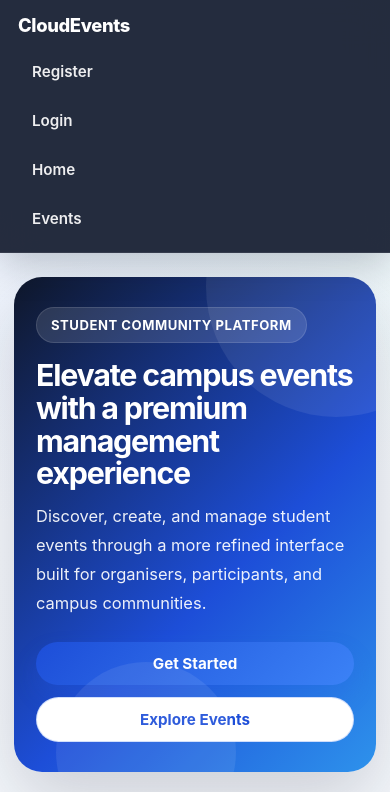
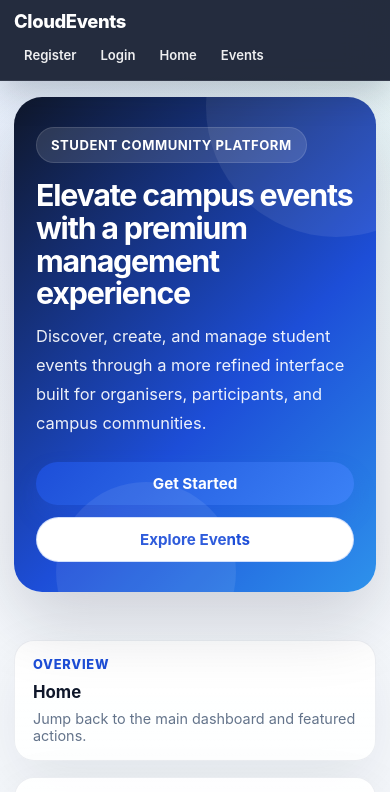
Before and after one commit to cloud-student-team/CloudStudentEventMgmt, a React (Create React App) app in the folder frontend/: page / in a window 390 px wide. Shown: the top 792 px of the page. Built offline with nearby package versions, Linux system fonts and the light colour scheme; no server answers.

Commit message:
Fix mobile navbar responsiveness

```diff
--- a/frontend/src/App.css
+++ b/frontend/src/App.css
@@ -1107,3 +1107,36 @@ a {
     padding: 0 14px 28px;
   }
 }
+
+/* ── Mobile Nav Fix ── */
+@media (max-width: 640px) {
+  .navbar {
+    padding: 10px 14px;
+    gap: 8px;
+  }
+
+  .nav-links {
+    width: 100%;
+    flex-direction: row;
+    flex-wrap: wrap;
+    gap: 4px;
+  }
+
+  .nav-links a,
+  .nav-links button,
+  .welcome-text {
+    width: auto;
+    padding: 7px 10px;
+    font-size: 0.82rem;
+  }
+
+  .welcome-text {
+    width: 100%;
+    padding: 4px 6px;
+    font-size: 0.82rem;
+  }
+
+  .page-container {
+    margin-top: 16px;
+  }
+}
```
